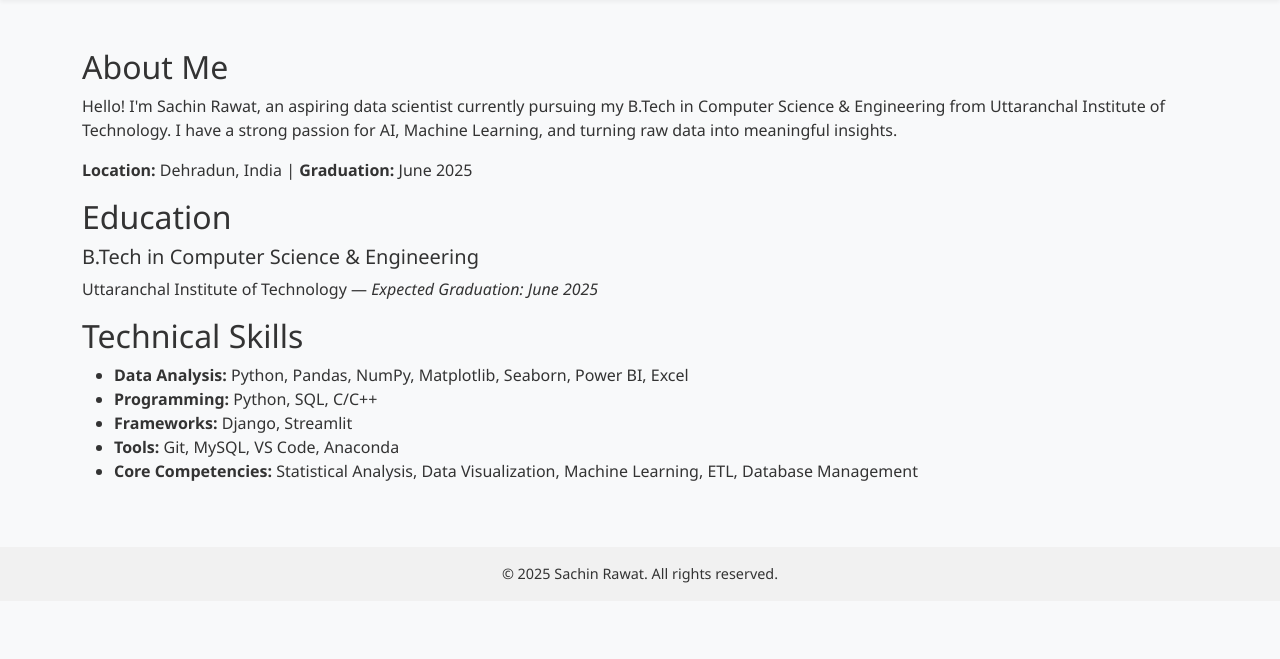
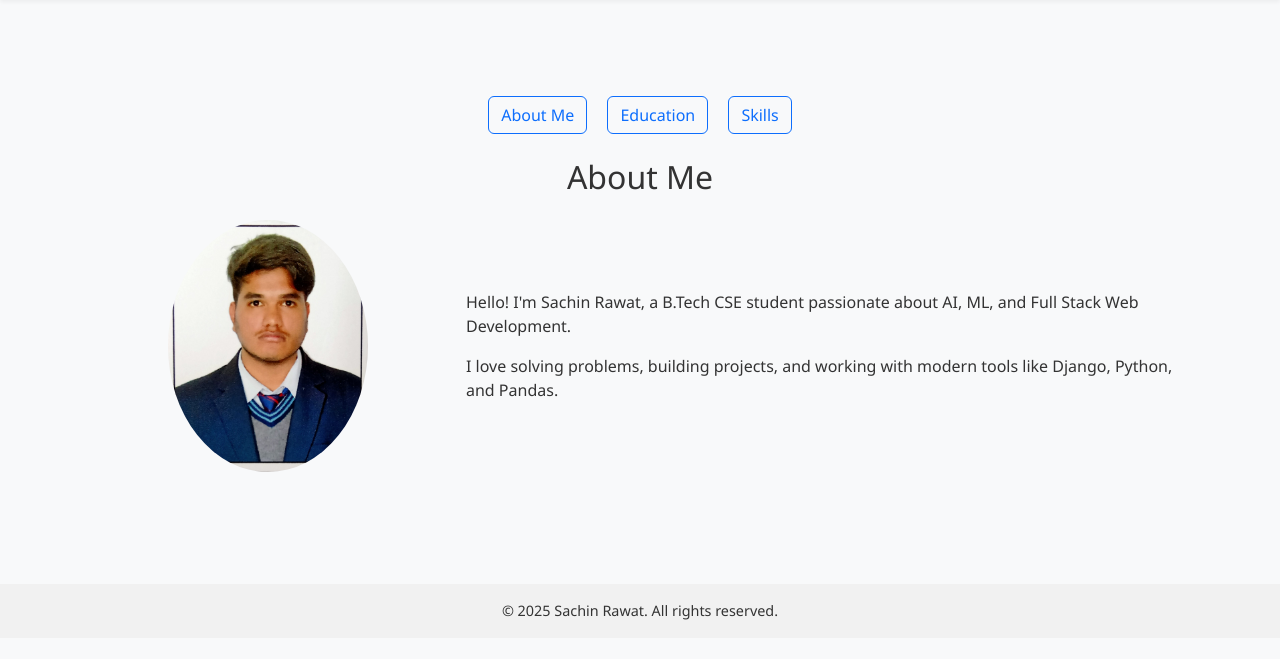
Before and after one commit to SachinRawat1604/myportfolio, a Django app: page /about/ in a window 1280 px wide. Shown: the part 56-715 px from the top of the page. Run offline with Django 4.2, Linux system fonts and the light colour scheme.

Commit message:
update about html

```diff
--- a/portfolio/templates/about.html
+++ b/portfolio/templates/about.html
@@ -1,26 +1,70 @@
 {% extends 'base.html' %}
-{% block title %}About - Sachin Rawat{% endblock %}
+{% load static %}
+
+{% block title %}About | Sachin Rawat{% endblock %}
+
 {% block content %}
-<section class="section">
-    <h2>About Me</h2>
-    <p>Hello! I'm Sachin Rawat, an aspiring data scientist currently pursuing my B.Tech in Computer Science & Engineering from Uttaranchal Institute of Technology. I have a strong passion for AI, Machine Learning, and turning raw data into meaningful insights.</p>
-    <p><strong>Location:</strong> Dehradun, India | <strong>Graduation:</strong> June 2025</p>
-</section>
+<div class="container py-5">
 
-<section class="section">
-    <h2>Education</h2>
-    <h5>B.Tech in Computer Science & Engineering</h5>
-    <p>Uttaranchal Institute of Technology — <em>Expected Graduation: June 2025</em></p>
-</section>
+    <!-- Tab Buttons -->
+    <div class="text-center mb-4">
+        <button class="btn btn-outline-primary mx-2" onclick="showSection('about')">About Me</button>
+        <button class="btn btn-outline-primary mx-2" onclick="showSection('education')">Education</button>
+        <button class="btn btn-outline-primary mx-2" onclick="showSection('skills')">Skills</button>
+    </div>
 
-<section class="section">
-    <h2>Technical Skills</h2>
-    <ul>
-        <li><strong>Data Analysis:</strong> Python, Pandas, NumPy, Matplotlib, Seaborn, Power BI, Excel</li>
-        <li><strong>Programming:</strong> Python, SQL, C/C++</li>
-        <li><strong>Frameworks:</strong> Django, Streamlit</li>
-        <li><strong>Tools:</strong> Git, MySQL, VS Code, Anaconda</li>
-        <li><strong>Core Competencies:</strong> Statistical Analysis, Data Visualization, Machine Learning, ETL, Database Management</li>
-    </ul>
-</section>
+    <!-- About Me Section -->
+    <section id="about" class="tab-section">
+        <h2 class="text-center mb-4">About Me</h2>
+        <div class="row align-items-center">
+            <div class="col-md-4 text-center">
+                <img src="{% static 'images/resume_photo.jpg' %}" class="img-fluid rounded-circle mb-3" style="max-width: 200px;" alt="Sachin Rawat">
+            </div>
+            <div class="col-md-8">
+                <p>Hello! I'm Sachin Rawat, a B.Tech CSE student passionate about AI, ML, and Full Stack Web Development.</p>
+                <p>I love solving problems, building projects, and working with modern tools like Django, Python, and Pandas.</p>
+            </div>
+        </div>
+    </section>
+
+    <!-- Education Section -->
+    <section id="education" class="tab-section" style="display: none;">
+        <h2 class="text-center mb-4">Education</h2>
+        <ul class="timeline">
+            <li>
+                <h5>B.Tech in CSE</h5>
+                <p>Uttaranchal Institute of Technology, 2021–2025</p>
+            </li>
+            <li>
+                <h5>Senior Secondary (XII)</h5>
+                <p>CBSE Board, Science Stream</p>
+            </li>
+        </ul>
+    </section>
+
+    <!-- Skills Section -->
+    <section id="skills" class="tab-section" style="display: none;">
+        <h2 class="text-center mb-4">Skills</h2>
+        <div class="row text-center">
+            <div class="col-md-4 mb-3"><span class="badge bg-dark p-2">Python</span></div>
+            <div class="col-md-4 mb-3"><span class="badge bg-secondary p-2">Django</span></div>
+            <div class="col-md-4 mb-3"><span class="badge bg-dark p-2">Pandas</span></div>
+            <div class="col-md-4 mb-3"><span class="badge bg-secondary p-2">Streamlit</span></div>
+            <div class="col-md-4 mb-3"><span class="badge bg-dark p-2">SQL</span></div>
+            <div class="col-md-4 mb-3"><span class="badge bg-secondary p-2">Power BI</span></div>
+        </div>
+    </section>
+
+</div>
+
+<!-- JavaScript to switch tabs -->
+<script>
+    function showSection(id) {
+        const sections = document.querySelectorAll('.tab-section');
+        sections.forEach(section => {
+            section.style.display = 'none';
+        });
+        document.getElementById(id).style.display = 'block';
+    }
+</script>
 {% endblock %}
--- a/portfolio/templates/base.html
+++ b/portfolio/templates/base.html
@@ -48,6 +48,21 @@
         .hero a {
             margin: 0.3rem;
         }
+        .timeline {
+            list-style: none;
+            padding-left: 0;
+        }
+        .timeline li {
+            margin-bottom: 1.5rem;
+            position: relative;
+            padding-left: 1.5rem;
+        }
+        .timeline li::before {
+            content: "●";
+            position: absolute;
+            left: 0;
+            color: #0d6efd;
+        }
     </style>
 </head>
 <body>
```
